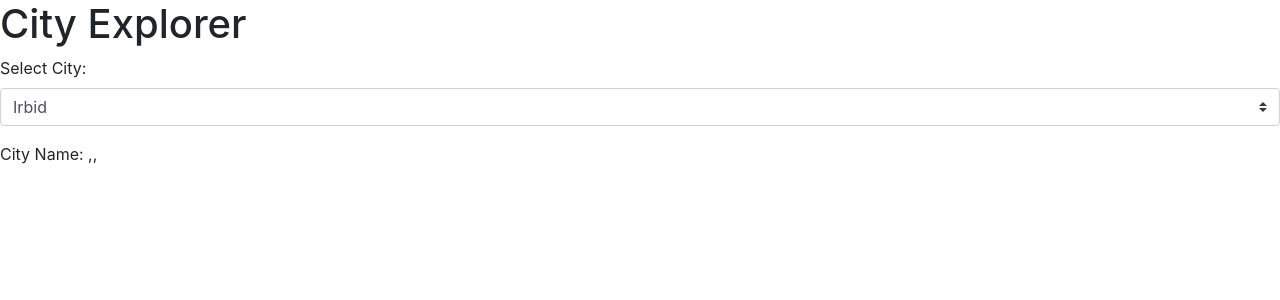
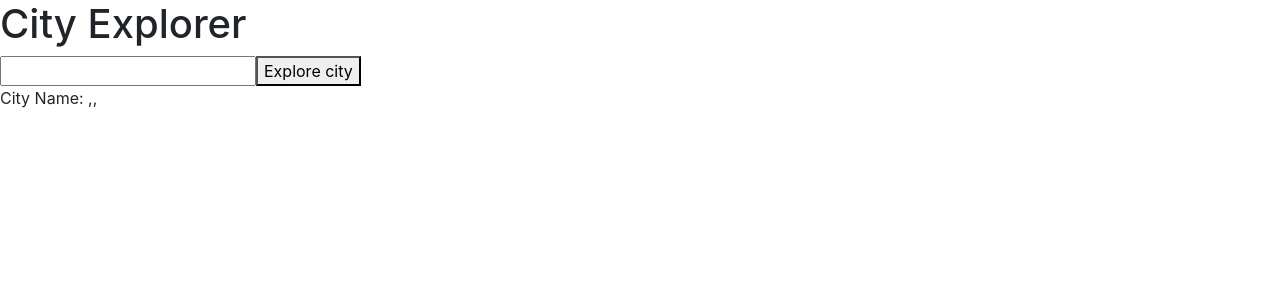
Before and after one commit to Suhaib-Ersan/city-explorer, a React (Create React App) app: page / in a window 1280 px wide. Shown: the top 300 px of the page. Built offline with nearby package versions, Linux system fonts and the light colour scheme.

Commit message:
changeg from dropdown menu to text, fixed map loc

```diff
--- a/src/App.js
+++ b/src/App.js
@@ -15,6 +15,8 @@ class App extends React.Component {
 
       pValue: "",
       showP: false,
+
+      cityName: "",
     };
   }
 
@@ -23,41 +25,42 @@ class App extends React.Component {
     event.preventDefault();
 
     console.log('hello');
-    console.log(event);
-    console.log(event.target);
-    console.log(event.target.value);
+    console.log('event = ',event);
+    console.log('event.target = ',event.target);
+    console.log('event.target.city = ',event.target.city);
+    console.log('event.target.city.value = ',event.target.city.value);
+    // console.log(event.target.value);
 
     this.setState({
       pValue: event.target.value,
       showP: true,
     });
+    await this.setState ({
+      cityName: event.target.city.value
+    })
+    let locationIqUrl = `https://eu1.locationiq.com/v1/search.php?key=${process.env.REACT_APP_LOCATIONIQ_KEY}&q=${event.target.city.value}&format=json`;
 
-    let locationIqUrl = `https://eu1.locationiq.com/v1/search.php?key=${process.env.REACT_APP_LOCATIONIQ_KEY}&q=${event.target.value}&format=json`;
+
     let resData = await axios.get(locationIqUrl);
+    console.log(resData);
+    await this.setState({
+      cityObj: resData.data[0],
+      mapVisible: true,
 
-    this.setState({
-      cityObj: resData.data[1],
-      mapVisible: true,
     });
   };
   render() {
     return (
       <div className="App">
         <Header />
-        <Form>
-          <Form.Group controlId="exampleForm.SelectCustom">
-            <Form.Label>Select City:</Form.Label>
-            <Form.Control as="select" custom onChange={this.selectCity}>
-              <option value="irbid">Irbid</option>
-              <option value="amman">Amman</option>
-              <option value="aqaba">Aqaba</option>
-            </Form.Control>
-          </Form.Group>
+        <Form  onSubmit={this.selectCity}>
+          <input type="text" name="city" />
+          <button type="submit" >Explore city</button>
         </Form>
         <div>
           City Name: {this.state.cityObj.display_name},{this.state.cityObj.lat},{this.state.cityObj.lon}
         </div>
-        {this.state.mapVisible && <img alt="" src={`https://maps.locationiq.com/v3/staticmap?key=${process.env.REACT_APP_LOCATIONIQ_KEY}&center=${this.state.cityObj.lat},${this.state.cityObj.lon}&zoom=20&size=400x400&format=jpg&maptype=roadmap`} />}
+        {this.state.mapVisible && <img alt="" src={`https://maps.locationiq.com/v3/staticmap?key=${process.env.REACT_APP_LOCATIONIQ_KEY}&center=${this.state.cityObj.lat},${this.state.cityObj.lon}&&zoom=13&size=600x600&format=jpg&maptype=roadmap`} />}
         {this.state.showP && <p>{this.state.pValue}</p>}
       </div>
     );
```
Also changed, not shown: src/components/Main.js (+1 -10 lines).
